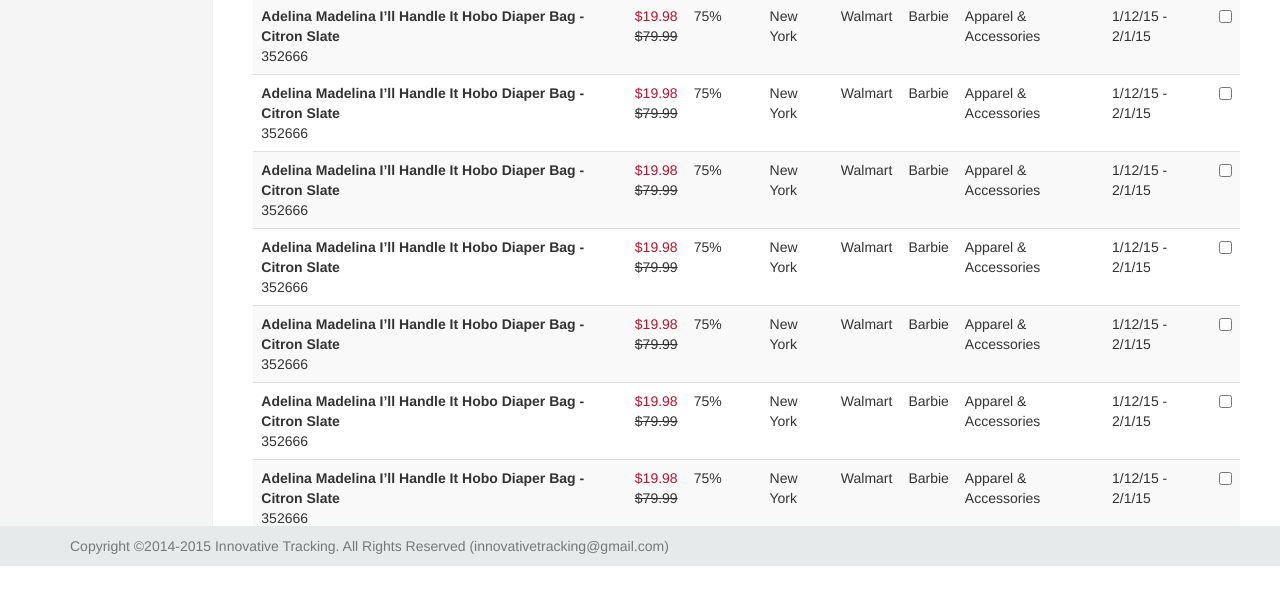
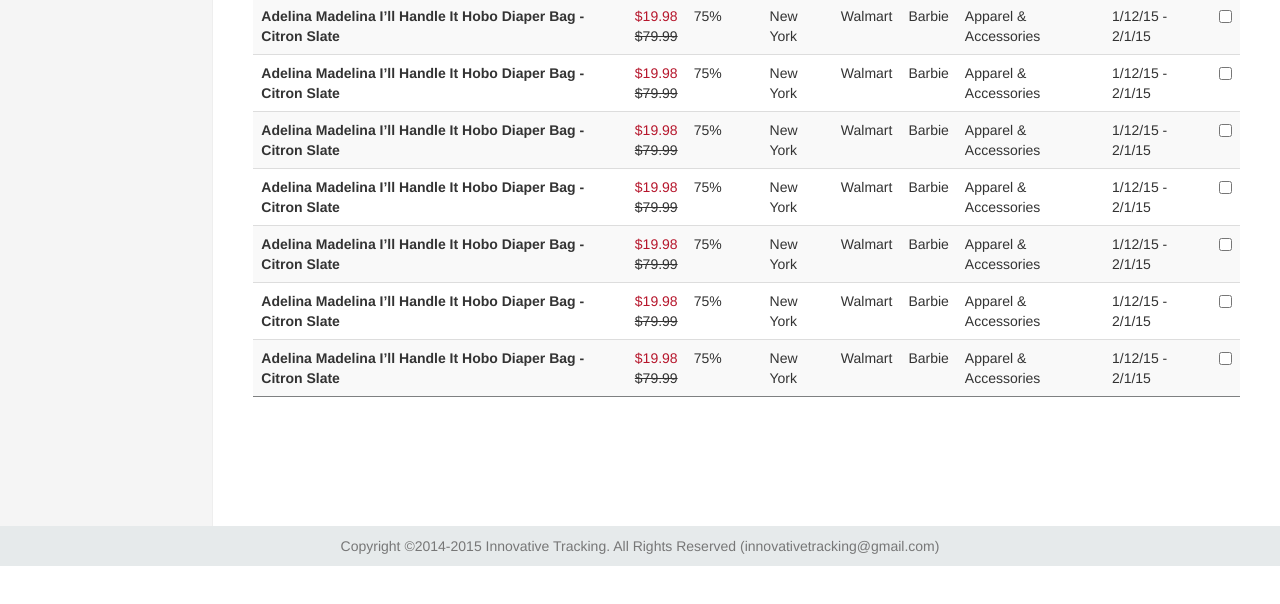
Before and after one commit to zz505000/int, a plain HTML site: page example.html in a window 1280 px wide. Shown: the part 234-838 px from the top of the page. After the commit the page ends 800 px from the top, so only its background shows below. Drawn offline with nearby package versions, Linux system fonts and the light colour scheme; a script that the page names is missing.

Commit message:
changes from cup

```diff
--- a/css/dashboard.css
+++ b/css/dashboard.css
@@ -207,6 +207,7 @@ tbody > tr {
   background-color: #e6eaeb;
   bottom: 0;
   position: fixed;
+  text-align: center;
   width: 100%;
   z-index: 1000; }
   .footer .text-muted {
--- a/example.html
+++ b/example.html
@@ -8,7 +8,7 @@
     <meta name="description" content="">
     <meta name="author" content="">
 
-    <title>Dashboard Template for Bootstrap</title>
+    <title>Promotion Tracking</title>
 
     <!-- Bootstrap core CSS -->
     <link href="https://maxcdn.bootstrapcdn.com/bootstrap/3.3.5/css/bootstrap.min.css" rel="stylesheet">
@@ -201,7 +201,6 @@
                 <tr>
                   <td>
                     <span class="item-name">Adelina Madelina I’ll Handle It Hobo Diaper Bag - Citron Slate</span>
-                    <span class="item-number">352666</span>
                   </td>
                   <td>
                     <span class="sale-price">$19.98</span><del class="orig-price">$79.99</del>
@@ -219,7 +218,6 @@
                 <tr>
                   <td>
                     <span class="item-name">Adelina Madelina I’ll Handle It Hobo Diaper Bag - Citron Slate</span>
-                    <span class="item-number">352666</span>
                   </td>
                   <td>
                     <span class="sale-price">$19.98</span><del class="orig-price">$79.99</del>
@@ -237,7 +235,6 @@
                 <tr>
                   <td>
                     <span class="item-name">Adelina Madelina I’ll Handle It Hobo Diaper Bag - Citron Slate</span>
-                    <span class="item-number">352666</span>
                   </td>
                   <td>
                     <span class="sale-price">$19.98</span><del class="orig-price">$79.99</del>
@@ -255,7 +252,6 @@
                 <tr>
                   <td>
                     <span class="item-name">Adelina Madelina I’ll Handle It Hobo Diaper Bag - Citron Slate</span>
-                    <span class="item-number">352666</span>
                   </td>
                   <td>
                     <span class="sale-price">$19.98</span><del class="orig-price">$79.99</del>
@@ -273,7 +269,6 @@
                 <tr>
                   <td>
                     <span class="item-name">Adelina Madelina I’ll Handle It Hobo Diaper Bag - Citron Slate</span>
-                    <span class="item-number">352666</span>
                   </td>
                   <td>
                     <span class="sale-price">$19.98</span><del class="orig-price">$79.99</del>
@@ -291,7 +286,6 @@
                 <tr>
                   <td>
                     <span class="item-name">Adelina Madelina I’ll Handle It Hobo Diaper Bag - Citron Slate</span>
-                    <span class="item-number">352666</span>
                   </td>
                   <td>
                     <span class="sale-price">$19.98</span><del class="orig-price">$79.99</del>
@@ -309,7 +303,6 @@
                 <tr>
                   <td>
                     <span class="item-name">Adelina Madelina I’ll Handle It Hobo Diaper Bag - Citron Slate</span>
-                    <span class="item-number">352666</span>
                   </td>
                   <td>
                     <span class="sale-price">$19.98</span><del class="orig-price">$79.99</del>
```
